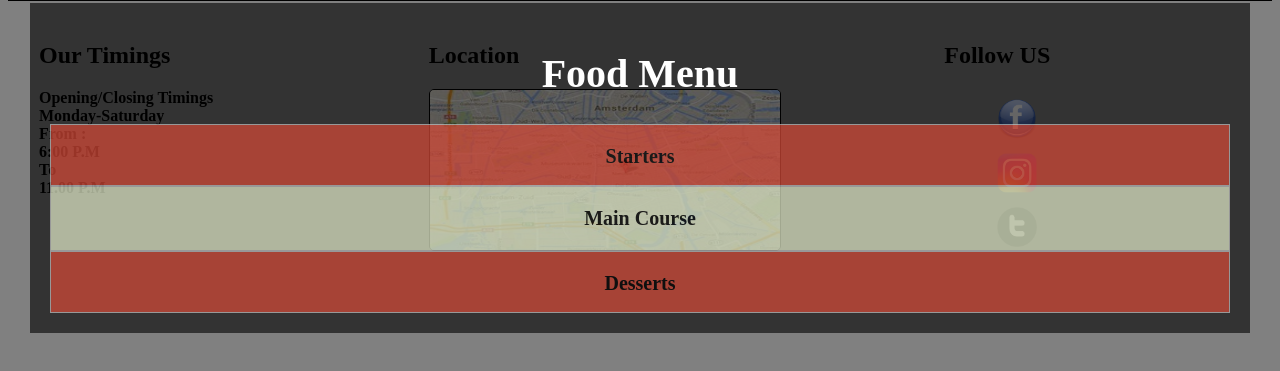
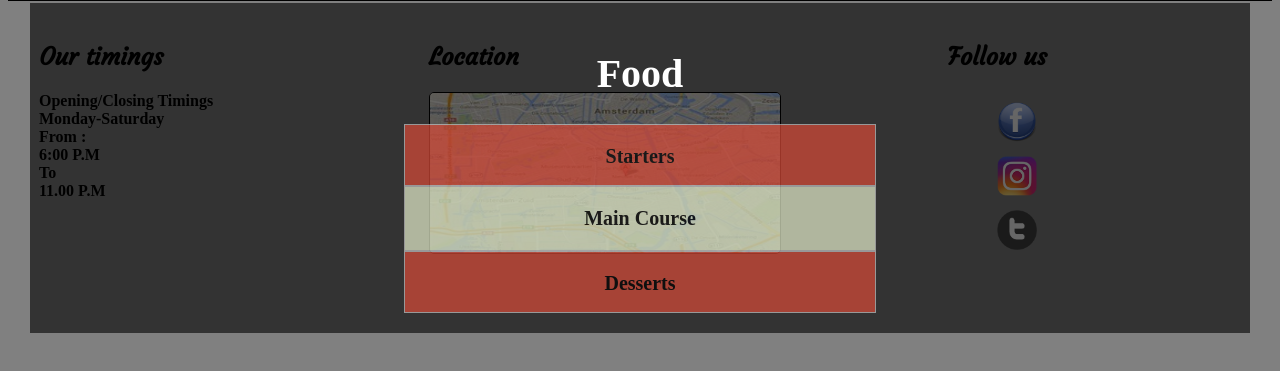
Before and after one commit to Payal09/Resturant_Website, a plain HTML site: page menu-food.html in a window 1280 px wide. Shown: the part 137-508 px from the top of the page. Drawn offline with nearby package versions, Linux system fonts and the light colour scheme.

Commit message:
latest changes by Marijn

```diff
--- a/css/style.css
+++ b/css/style.css
@@ -1,6 +1,6 @@
 /* Global */
 body {
-font:  Times New Roman;
+font-family: 'Times New Roman';
 background-color: grey;
 }
 
@@ -169,9 +169,20 @@ font-size: 20px;
   border: 1px black solid;
   border-radius: 5px;
 }
+
+.leftcolumn h2{
+font-family: "Courgette";
+}
+
+.middlecolumn h2{
+font-family: "Courgette";
+}
+
 .rightcolumn h2{
 text-align: center;
+font-family: "Courgette";
 }
+
 
 /* styling social media logo */
 ul img{
@@ -190,9 +201,11 @@ li{
 
         /* Styling for Food-Menu Page  */
 .panel-container{
-  width: 100%;
+width: 40%;
 background: #e5eecc;
 opacity: 0.7;
+margin-left: 30%;
+margin-right: 30%;
 }
 
 .text-block-foodmenu h1 {
@@ -285,7 +298,6 @@ button{
 }
 form{
   padding-left: 170px;
-  font-family: monospace;
 }
 
 /*Styling photoGallery */
--- a/menu-food.html
+++ b/menu-food.html
@@ -2,7 +2,7 @@
 <html lang="en" dir="ltr">
   <head>
     <meta name="viewport" content="width=device-width, initial-scale=1.0">
-    <title>Food Menu</title>
+    <title>Food</title>
   </head>
   <!--Linking stylesheet  -->
   <link rel="stylesheet" href="./css/style.css">
@@ -32,7 +32,7 @@
  <div class="section">
    <img src="./images/background-img.jpg"/>
     <div class="text-block-foodmenu">
-      <h1> Food Menu</h1>
+      <h1>Food</h1>
         <div class="panel-container">
 
         <div id="flip" onmouseover="style.color='white'" onmouseout="style.color='black'">
@@ -100,7 +100,7 @@
       <div class="row">
             <!--       Timing  -->
           <div class="leftcolumn">
-            <h2>Our Timings</h2>
+            <h2>Our timings</h2>
             <p>
               Opening/Closing Timings<br/>
               Monday-Saturday<br/>
@@ -121,7 +121,7 @@
 
               <!--    Follow Us  ------------>
             <div class="rightcolumn">
-              <h2>Follow US</h2>
+              <h2>Follow us</h2>
               <ul>
                 <li><center> <a href="https://www.facebook.com/" target="_blank"><img src="./images/facebook-logo.png">
                 </a></center>  </li>
```
Also changed, not shown: about-us.html (+2 -2 lines), index.html (+2 -2 lines), menu-drinks.html (+2 -2 lines), reservation.html (+2 -2 lines), 1 other file. Lines whose indentation alone changed are shown as unchanged.
